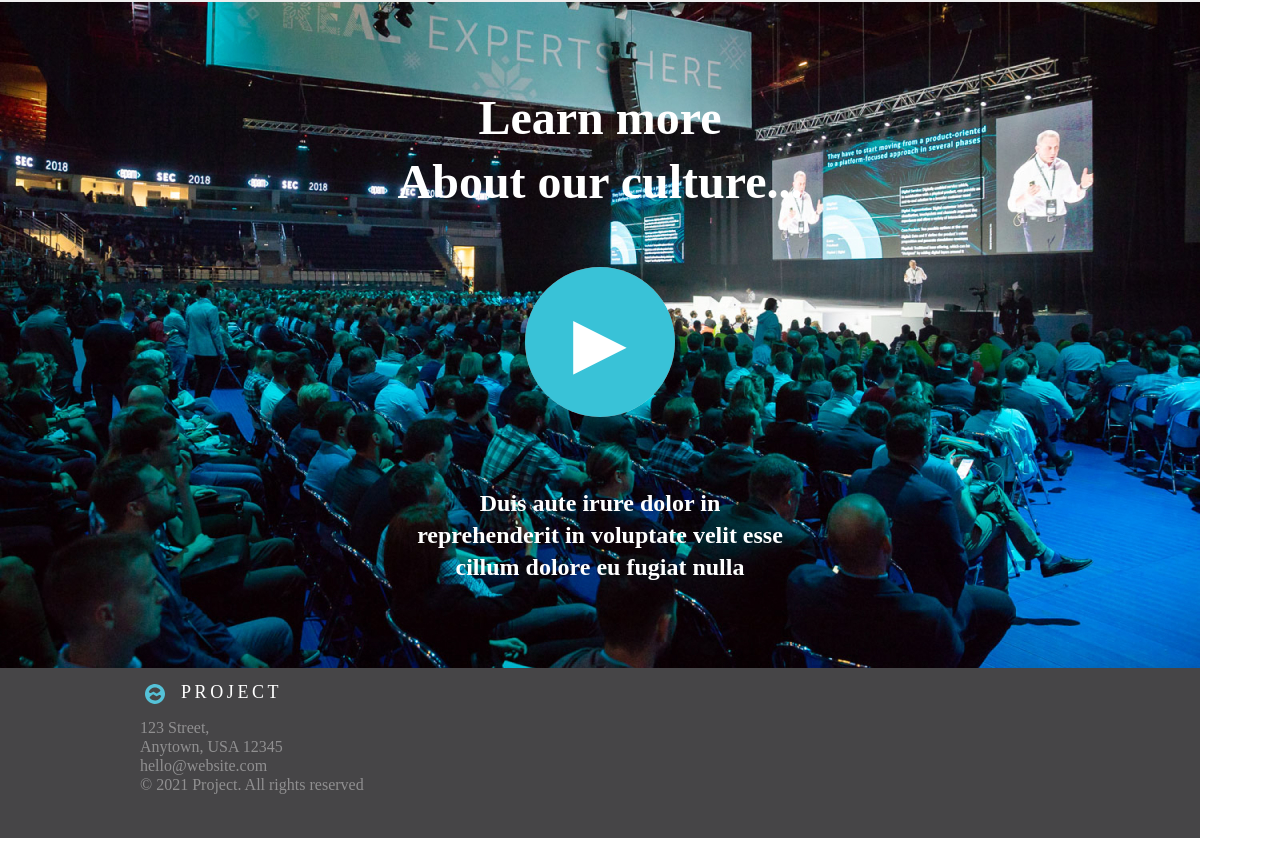
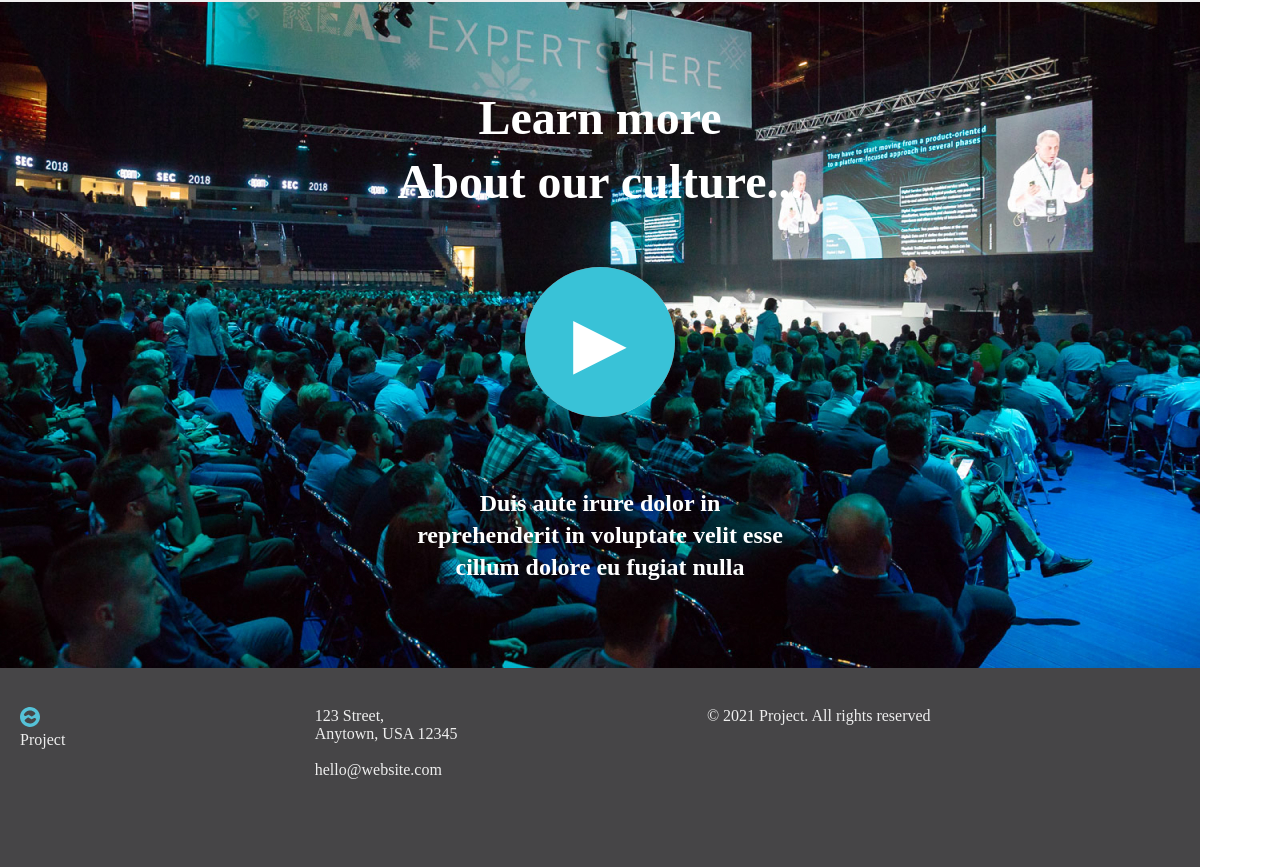
Before and after one commit to AlanSamaSM/CSS-Flex-Grid-Hometask, a plain HTML site: page css task/index.html in a window 1280 px wide. Shown: the part 1520-2387 px from the top of the page. Before the commit the page ends 2358 px from the top, so only its background shows below. Drawn offline with Linux system fonts and the light colour scheme.

Commit message:
half footer

```diff
--- a/css task/CSS/style.css
+++ b/css task/CSS/style.css
@@ -240,38 +240,18 @@ div#hero-block h2 {
 
 #footer {
     width: 1200px;
-    height: 170px;
+    height: 199px;
     background: #464547;
 }
 
-.footer-logo{
-    margin-top: 19px;
+.footer-grid{
     display: flex;
-    font-family: 'Source Sans Pro';
-    font-style: normal;
-    font-weight: 400;
-    font-size: 18px;
-    line-height: 16px;
-    letter-spacing: 0.2em;
-    text-transform: uppercase;
-    position: absolute;
-    left: 145px;
-    top: 2185px;
+    width: 1160px;
+    height: 160px;
+    padding: 39px 20px 0px 20px;
 }
 
-.footer-logo p{
-    margin-left: 16px;
-    color: #FFFFFF
+.item1-footer , .item2-footer , .item3-footer{
+    color: #EEEEEE;
+    flex: 1 1 auto
 }
-
-.footertext {
-    position: absolute;
-    left: 140px;
-    top: 2238px;
-    font-family: 'Source Sans Pro';
-    font-style: normal;
-    font-weight: 400;
-    font-size: 16px;
-    line-height: 19px;
-    color: rgba(255, 255, 255, 0.4);
-}
--- a/css task/index.html
+++ b/css task/index.html
@@ -51,13 +51,16 @@
 
     <footer id = footer>
 
-      <div class = "footer-logo">
-        <img src="assets/LogoIcon.svg" width="20" height="20" alt="">
-        <p>Project</p>
+      <div class ="footer-grid">
+
+        <div class = "item1-footer">
+          <img src="assets/LogoIcon.svg" width="20" height="20" alt="">
+          <p>Project</p>
+        </div>
+        <p class = "item2-footer">123 Street,<br>Anytown, USA 12345 <br> <br>hello@website.com</p>
+        <p class = "item3-footer">© 2021 Project. All rights reserved</p>
+
       </div>
-
-      <p class="footertext"> 123 Street,<br>Anytown, USA 12345<br>hello@website.com<br>© 2021 Project. All rights reserved</p>
-
     </footer>
   </body>
 </html>
```
